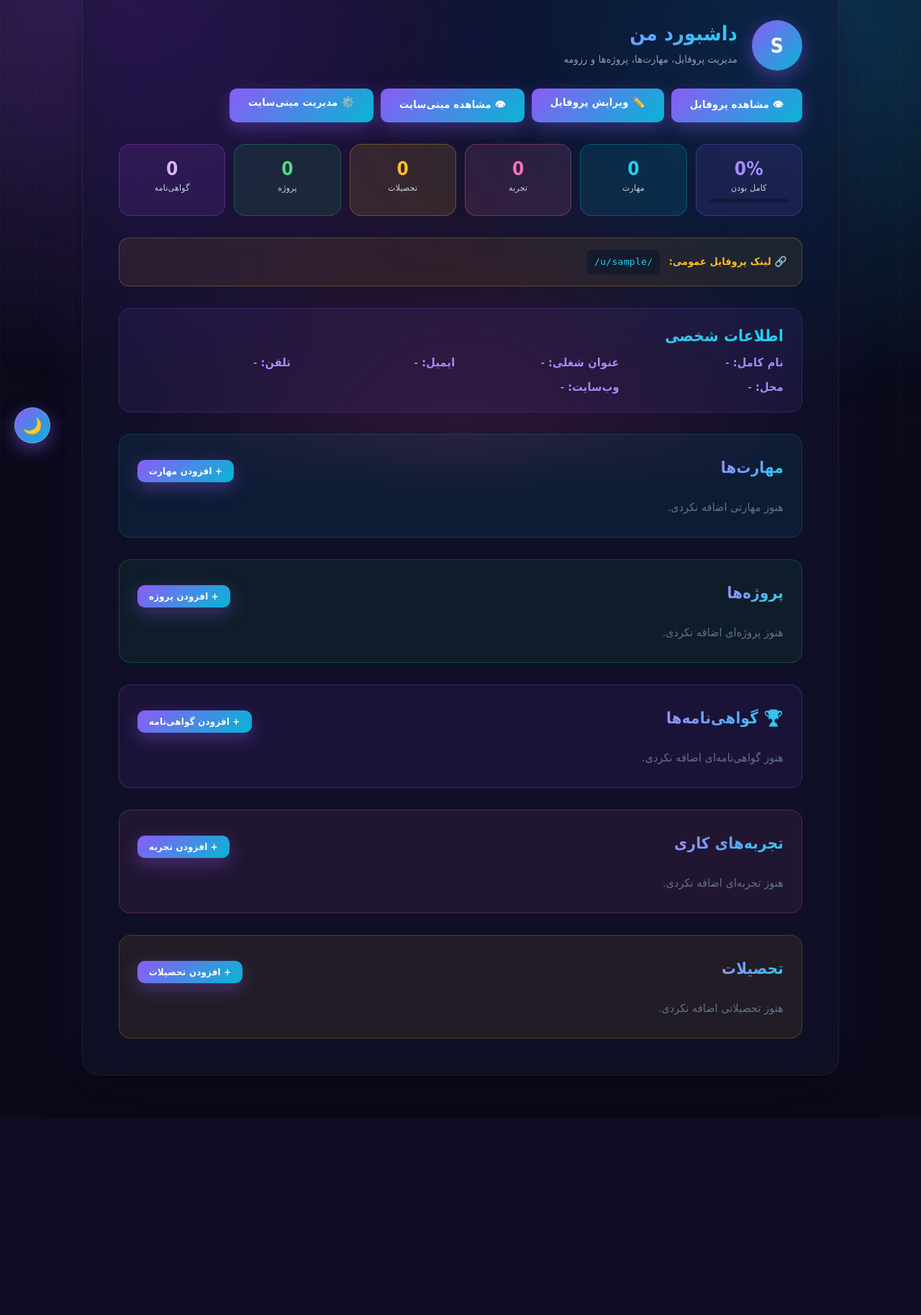
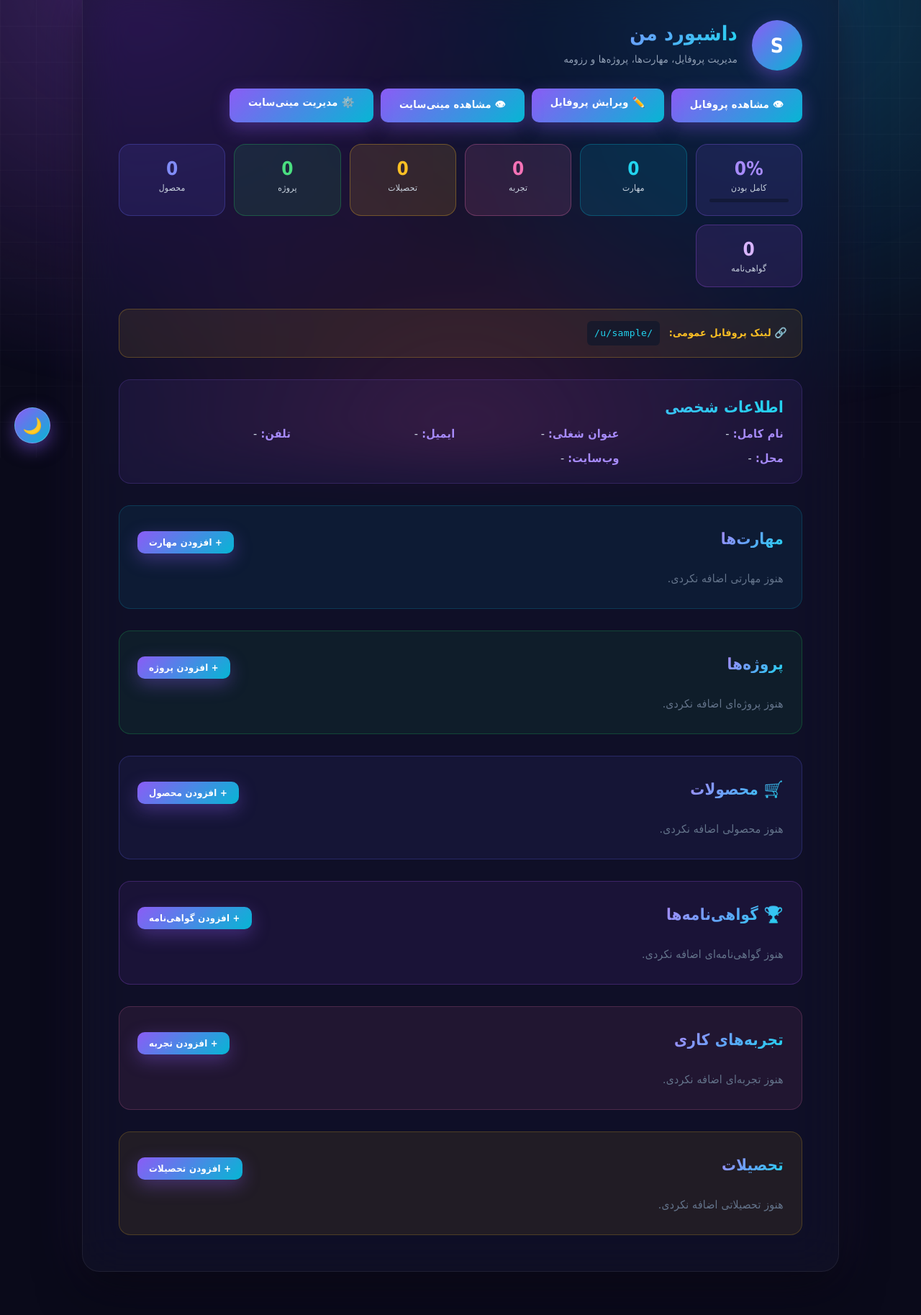
Before and after one commit to safaie983-pixel/Resume_Site_Students, a Django app: page /dashboard/ in a window 1280 px wide. Shown: the part 164-1991 px from the top of the page at 72% size. Before the commit the page ends 1699 px from the top, so only its background shows below. Run offline with Django 5.2, Linux system fonts and the light colour scheme; the visitor is signed in with stand-in values (Sample User, id 1); data comes from the database, SQL or seed files in the repository; some web fonts are replaced.

Commit message:
Add Product model and dashboard feature

```diff
--- a/accounts/models.py
+++ b/accounts/models.py
@@ -29,7 +29,6 @@ class Profile(models.Model):
 
     theme = models.CharField(max_length=20, choices=THEME_CHOICES, default='dark', verbose_name='قالب سایت شخصی')
 
-    # فیلد جدید: آیا کاربر مینی‌سایت خود را ساخته است یا خیر؟
     has_mini_site = models.BooleanField(default=False, verbose_name='مینی‌سایت ساخته شده است')
 
     created_at = models.DateTimeField(auto_now_add=True, verbose_name='تاریخ ایجاد')
@@ -104,6 +103,23 @@ class Project(models.Model):
 
     def __str__(self):
         return f'{self.title} - {self.profile.user.username}'
+
+
+class Product(models.Model):
+    profile = models.ForeignKey(Profile, on_delete=models.CASCADE, related_name='products')
+    name = models.CharField(max_length=150, verbose_name='نام محصول')
+    description = models.TextField(blank=True, verbose_name='توضیحات')
+    price = models.PositiveIntegerField(default=0, verbose_name='قیمت (تومان)')
+    image = models.ImageField(upload_to='products/', blank=True, null=True, verbose_name='عکس محصول')
+    created_at = models.DateTimeField(auto_now_add=True, verbose_name='تاریخ ایجاد')
+
+    class Meta:
+        verbose_name = 'محصول'
+        verbose_name_plural = 'محصولات'
+        ordering = ['-created_at']
+
+    def __str__(self):
+        return f'{self.name} - {self.profile.user.username}'
 
 
 class Certificate(models.Model):
@@ -224,6 +240,7 @@ auditlog.register(Skill)
 auditlog.register(Experience)
 auditlog.register(Education)
 auditlog.register(Project)
+auditlog.register(Product)
 auditlog.register(Certificate)
 auditlog.register(CustomLink)
 auditlog.register(Subscription)
--- a/accounts/views.py
+++ b/accounts/views.py
@@ -12,10 +12,10 @@ import json
 
 from .forms import (
     RegisterForm, ProfileForm, SkillForm, ExperienceForm, EducationForm,
-    ProjectForm, CertificateForm, PaymentReceiptForm, JobPostForm, CustomLinkForm
+    ProjectForm, ProductForm, CertificateForm, PaymentReceiptForm, JobPostForm, CustomLinkForm
 )
 from .models import (
-    Profile, Skill, Experience, Education, Project, Certificate,
+    Profile, Skill, Experience, Education, Project, Product, Certificate,
     Subscription, PaymentReceipt, Message, JobPost, SiteSetting, CustomLink
 )
 from .pdf_utils import render_to_pdf
@@ -96,6 +96,7 @@ def dashboard(request):
         'experiences': profile.experiences.all(),
         'educations': profile.educations.all(),
         'projects': profile.projects.all(),
+        'products': profile.products.all(),
         'certificates': profile.certificates.all(),
         'subscription': subscription,
         'is_sub_active': is_sub_active,
@@ -104,6 +105,7 @@ def dashboard(request):
             'experiences_count': profile.experiences.count(),
             'educations_count': profile.educations.count(),
             'projects_count': profile.projects.count(),
+            'products_count': profile.products.count(),
             'certificates_count': profile.certificates.count(),
             'profile_completion': calculate_profile_completion(profile),
         }
@@ -164,6 +166,20 @@ def add_project(request):
     return render(request, 'add_item.html', {'form': form, 'title': 'افزودن پروژه جدید'})
 
 @login_required
+def add_product(request):
+    if request.method == 'POST':
+        form = ProductForm(request.POST, request.FILES)
+        if form.is_valid():
+            product = form.save(commit=False)
+            product.profile = request.user.profile
+            product.save()
+            messages.success(request, 'محصول جدید با موفقیت اضافه شد.')
+            return redirect('dashboard')
+    else:
+        form = ProductForm()
+    return render(request, 'add_item.html', {'form': form, 'title': 'افزودن محصول جدید'})
+
+@login_required
 def add_certificate(request):
     if request.method == 'POST':
         form = CertificateForm(request.POST)
@@ -181,6 +197,11 @@ def delete_experience(request, pk): Experience.objects.filter(pk=pk, profile=req
 def delete_education(request, pk): Education.objects.filter(pk=pk, profile=request.user.profile).delete(); return redirect('dashboard')
 @login_required
 def delete_project(request, pk): Project.objects.filter(pk=pk, profile=request.user.profile).delete(); return redirect('dashboard')
+@login_required
+def delete_product(request, pk):
+    Product.objects.filter(pk=pk, profile=request.user.profile).delete()
+    messages.success(request, 'محصول با موفقیت حذف شد.')
+    return redirect('dashboard')
 @login_required
 def delete_certificate(request, pk): Certificate.objects.filter(pk=pk, profile=request.user.profile).delete(); return redirect('dashboard')
 
@@ -433,6 +454,7 @@ def public_mini_site(request, username):
         'experiences': profile.experiences.all(),
         'educations': profile.educations.all(),
         'projects': profile.projects.all(),
+        'products': profile.products.all(),
         'certificates': profile.certificates.all(),
     }
     return render(request, 'mini_site_public.html', context)
--- a/config/urls.py
+++ b/config/urls.py
@@ -18,6 +18,7 @@ urlpatterns = [
     path('dashboard/add-experience/', views.add_experience, name='add_experience'),
     path('dashboard/add-education/', views.add_education, name='add_education'),
     path('dashboard/add-project/', views.add_project, name='add_project'),
+    path('dashboard/add-product/', views.add_product, name='add_product'),
     path('dashboard/add-certificate/', views.add_certificate, name='add_certificate'),
 
     # بخش حذف آیتم‌ها
@@ -25,6 +26,7 @@ urlpatterns = [
     path('dashboard/delete-experience/<int:pk>/', views.delete_experience, name='delete_experience'),
     path('dashboard/delete-education/<int:pk>/', views.delete_education, name='delete_education'),
     path('dashboard/delete-project/<int:pk>/', views.delete_project, name='delete_project'),
+    path('dashboard/delete-product/<int:pk>/', views.delete_product, name='delete_product'),
     path('dashboard/delete-certificate/<int:pk>/', views.delete_certificate, name='delete_certificate'),
 
     # بخش اشتراک
--- a/templates/dashboard.html
+++ b/templates/dashboard.html
@@ -51,6 +51,10 @@
     <div style="background: rgba(34, 197, 94, 0.12); border: 1px solid rgba(34, 197, 94, 0.3); border-radius: 16px; padding: 18px; text-align: center;">
         <div style="font-size: 26px; font-weight: 800; color: #4ade80;">{{ stats.projects_count }}</div>
         <div style="color: #cbd5e1; font-size: 12px; margin-top: 5px;">پروژه</div>
+    </div>
+    <div style="background: rgba(99, 102, 241, 0.12); border: 1px solid rgba(99, 102, 241, 0.3); border-radius: 16px; padding: 18px; text-align: center;">
+        <div style="font-size: 26px; font-weight: 800; color: #818cf8;">{{ stats.products_count }}</div>
+        <div style="color: #cbd5e1; font-size: 12px; margin-top: 5px;">محصول</div>
     </div>
     <div style="background: rgba(168, 85, 247, 0.12); border: 1px solid rgba(168, 85, 247, 0.3); border-radius: 16px; padding: 18px; text-align: center;">
         <div style="font-size: 26px; font-weight: 800; color: #d8b4fe;">{{ stats.certificates_count }}</div>
@@ -138,6 +142,35 @@
     {% endif %}
 </div>
 
+<!-- بخش جدید: محصولات -->
+<div style="background: rgba(99, 102, 241, 0.08); border: 1px solid rgba(99, 102, 241, 0.25); border-radius: 16px; padding: 25px; margin-bottom: 30px;">
+    <div style="display: flex; justify-content: space-between; align-items: center; margin-bottom: 20px;">
+        <h2 style="font-size: 22px; margin: 0;">🛒 محصولات</h2>
+        <a href="{% url 'add_product' %}" class="btn" style="background: linear-gradient(135deg, #6366f1, #4f46e5); font-size: 13px; padding: 8px 16px;">+ افزودن محصول</a>
+    </div>
+    {% if products %}
+        <div style="display: grid; grid-template-columns: repeat(auto-fill, minmax(240px, 1fr)); gap: 15px;">
+        {% for product in products %}
+        <div style="background: rgba(15, 23, 42, 0.5); padding: 18px; border-radius: 12px; border-right: 3px solid #6366f1;">
+            {% if product.image %}
+            <img src="{{ product.image.url }}" alt="{{ product.name }}" style="width: 100%; height: 120px; object-fit: cover; border-radius: 8px; margin-bottom: 12px;">
+            {% endif %}
+            <div style="display: flex; justify-content: space-between; margin-bottom: 6px;">
+                <strong style="color: #818cf8; font-size: 15px;">{{ product.name }}</strong>
+                <a href="{% url 'delete_product' product.pk %}" style="color: #f87171; font-size: 12px;">حذف</a>
+            </div>
+            <div style="color: #34d399; font-size: 13px; font-weight: bold; margin-bottom: 6px;">💰 {{ product.price }} تومان</div>
+            {% if product.description %}
+            <p style="font-size: 13px; color: #cbd5e1;">{{ product.description|truncatewords:20 }}</p>
+            {% endif %}
+        </div>
+        {% endfor %}
+        </div>
+    {% else %}
+        <p style="color: #64748b;">هنوز محصولی اضافه نکردی.</p>
+    {% endif %}
+</div>
+
 <div style="background: rgba(168, 85, 247, 0.08); border: 1px solid rgba(168, 85, 247, 0.25); border-radius: 16px; padding: 25px; margin-bottom: 30px;">
     <div style="display: flex; justify-content: space-between; align-items: center; margin-bottom: 20px;">
         <h2 style="font-size: 22px; margin: 0;">🏆 گواهی‌نامه‌ها</h2>
```
Also changed, not shown: accounts/forms.py (+20 -1 lines), accounts/migrations/0011_product.py (added).
